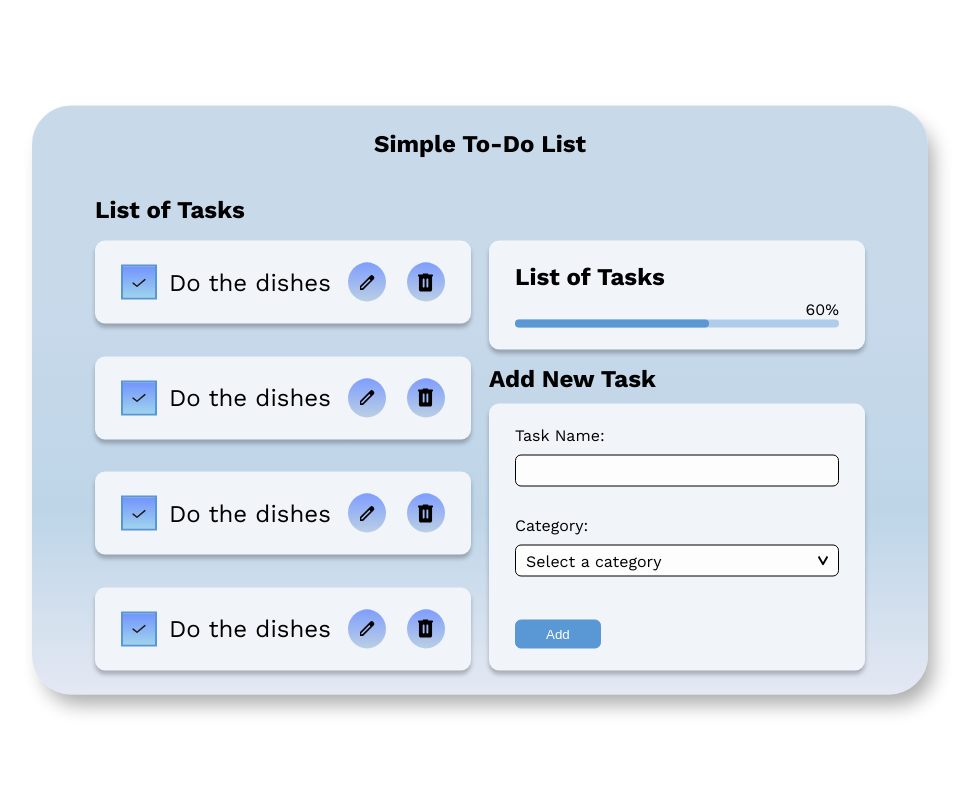
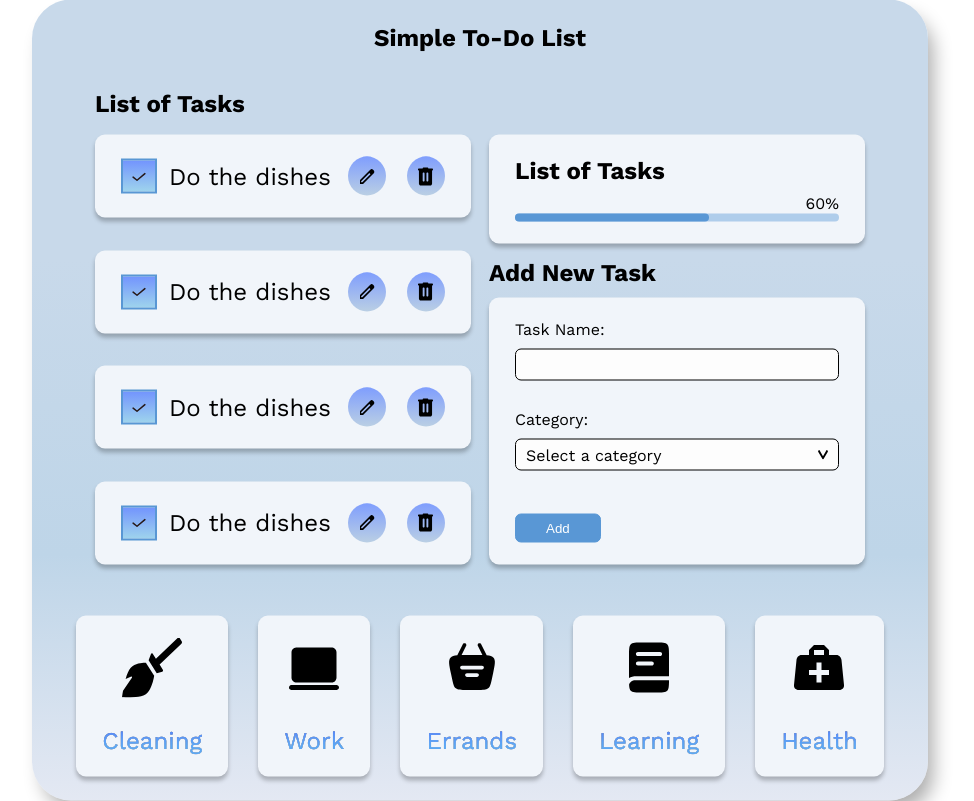
Before and after one commit to HarshitaNahata/to-do-list, a React (Vite) app: page / in a window 1280 px wide. Shown: the whole page, without its empty margins (160-1134 px from the left). Built offline with nearby package versions, Linux system fonts and the light colour scheme.

Commit message:
categories list created

```diff
--- a/src/App.jsx
+++ b/src/App.jsx
@@ -1,5 +1,6 @@
 import { useState } from 'react';
 import { Container, Title, Typography, Card, ToDosList, Form, ProgressBar } from './components';
+import CategoriesList from './components/CategoriesList/CategoriesList';
 // import ToDosList from './components/ToDosList/ToDosList';
 // import Card from './components/Card/Card';
 // import ProgressBar from './components/ProgressBar/ProgressBar'
@@ -26,6 +27,7 @@ function App() {
           <Form />
         </Container>
       </Container>
+      <CategoriesList />
     </Container>
 
   );
--- /dev/null
+++ b/src/components/CategoriesList/CategoriesList.jsx
@@ -0,0 +1,19 @@
+import React from 'react';
+import styles from './CategoriesList.module.css';
+import { categories } from '../../utils/categories';
+import Card from '../Card/Card';
+
+function CategoriesList() {
+    return (
+        <div className={styles.list}>
+            {categories.map((category) => (
+                <Card key={category.name} col>
+                    <img src={category.icon} alt="icon" />
+                    <p>{category.name}</p>
+                </Card>
+            ))}
+        </div>
+    )
+}
+
+export default CategoriesList
--- /dev/null
+++ b/src/components/CategoriesList/CategoriesList.module.css
@@ -0,0 +1,32 @@
+.list {
+    display: flex;
+    flex-direction: row;
+    justify-content: center;
+    align-items: center;
+    margin-top: 51px;
+    gap: 30px;
+}
+
+.list div {
+    justify-content: center;
+    align-items: center;
+    cursor: pointer;
+    transition: all 0.4s ease-in-out;
+}
+
+.list div:hover {
+    transform: translateY(-3px);
+}
+
+.list p {
+    background: linear-gradient(180deg, #3D6BFF 0%, rgba(61, 107, 255, 0.63) 0.01%, #5BA7F3 69.27%),
+        linear-gradient(180deg, #3D6BFF 0%, rgba(61, 107, 255, 0.63) 0.01%, #BACFE4 100%),
+        linear-gradient(180deg, rgba(213, 219, 230, 0.63) 0%, #C8D9EA 32.29%, #BED5E8 69.27%, rgba(208, 216, 234, 0.58) 100%),
+        #000000;
+    -webkit-background-clip: text;
+    -webkit-text-fill-color: transparent;
+    background-clip: text;
+    text-fill-color: transparent;
+    text-transform: capitalize;
+    font-size: 24px;
+}
--- a/src/components/Dropdown/Dropdown.jsx
+++ b/src/components/Dropdown/Dropdown.jsx
@@ -9,12 +9,22 @@ function Dropdown({ setTaskData, taskData }) {
     return (
         <div className={styles.dropdown}>
             <div className={styles.dropdownHeader} onClick={() => setOpenDropdown(!openedDropdown)}>
-                <p>Select a category</p> <img src={arrow} alt="arrow" />
+                <p>{taskData.category ? taskData.category : "Select a category"}</p>
+                <img src={arrow} alt="arrow" />
             </div>
             {openedDropdown && (
                 <div className={styles.dropdownContent}>
                     {categories.map((category) => (
-                        <p key={category.name} onClick={(e) => setTaskData({ ...taskData, category: e.target.innerHtml })}>{category.name}</p>
+                        <p
+                            key={category.name}
+                            onClick={(e) => {
+                                setTaskData({ ...taskData, category: e.target.innerHTML });
+                                setOpenDropdown(false);
+                            }}
+                        >
+                            {category.name}
+                        </p>
+
                     ))}
                 </div>
             )}
```
